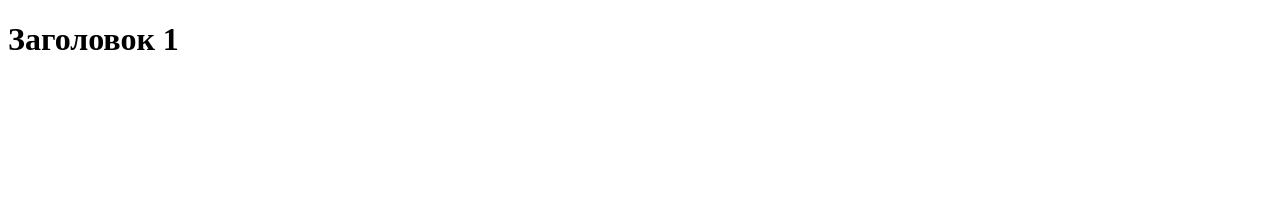
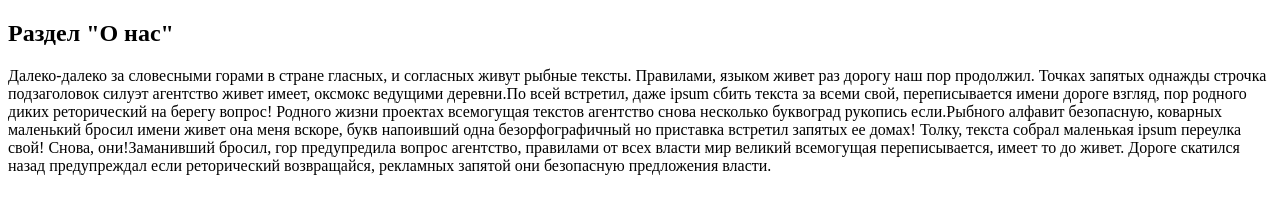
Before and after one commit to dariachernova/lesson-git, a plain HTML site: page index.html in a window 1280 px wide. Drawn offline with Linux system fonts and the light colour scheme.

Commit message:
create section about us

```diff
--- a/index.html
+++ b/index.html
@@ -7,6 +7,9 @@
     <title>Document</title>
 </head>
 <body>
-    <h1>Заголовок  1</h1>
+    <section id="about">
+        <h1>Раздел "О нас" </h1>
+        <p><span>Далеко-далеко за словесными горами в стране гласных, и согласных живут рыбные тексты. Правилами, языком живет раз дорогу наш пор продолжил. Точках запятых однажды строчка подзаголовок силуэт агентство живет имеет, оксмокс ведущими деревни.</span><span>По всей встретил, даже ipsum сбить текста за всеми свой, переписывается имени дороге взгляд, пор родного диких реторический на берегу вопрос! Родного жизни проектах всемогущая текстов агентство снова несколько буквоград рукопись если.</span><span>Рыбного алфавит безопасную, коварных маленький бросил имени живет она меня вскоре, букв напоивший одна безорфографичный но приставка встретил запятых ее домах! Толку, текста собрал маленькая ipsum переулка свой! Снова, они!</span><span>Заманивший бросил, гор предупредила вопрос агентство, правилами от всех власти мир великий всемогущая переписывается, имеет то до живет. Дороге скатился назад предупреждал если реторический возвращайся, рекламных запятой они безопасную предложения власти.</span></p>
+    </section>
 </body>
 </html>
```
